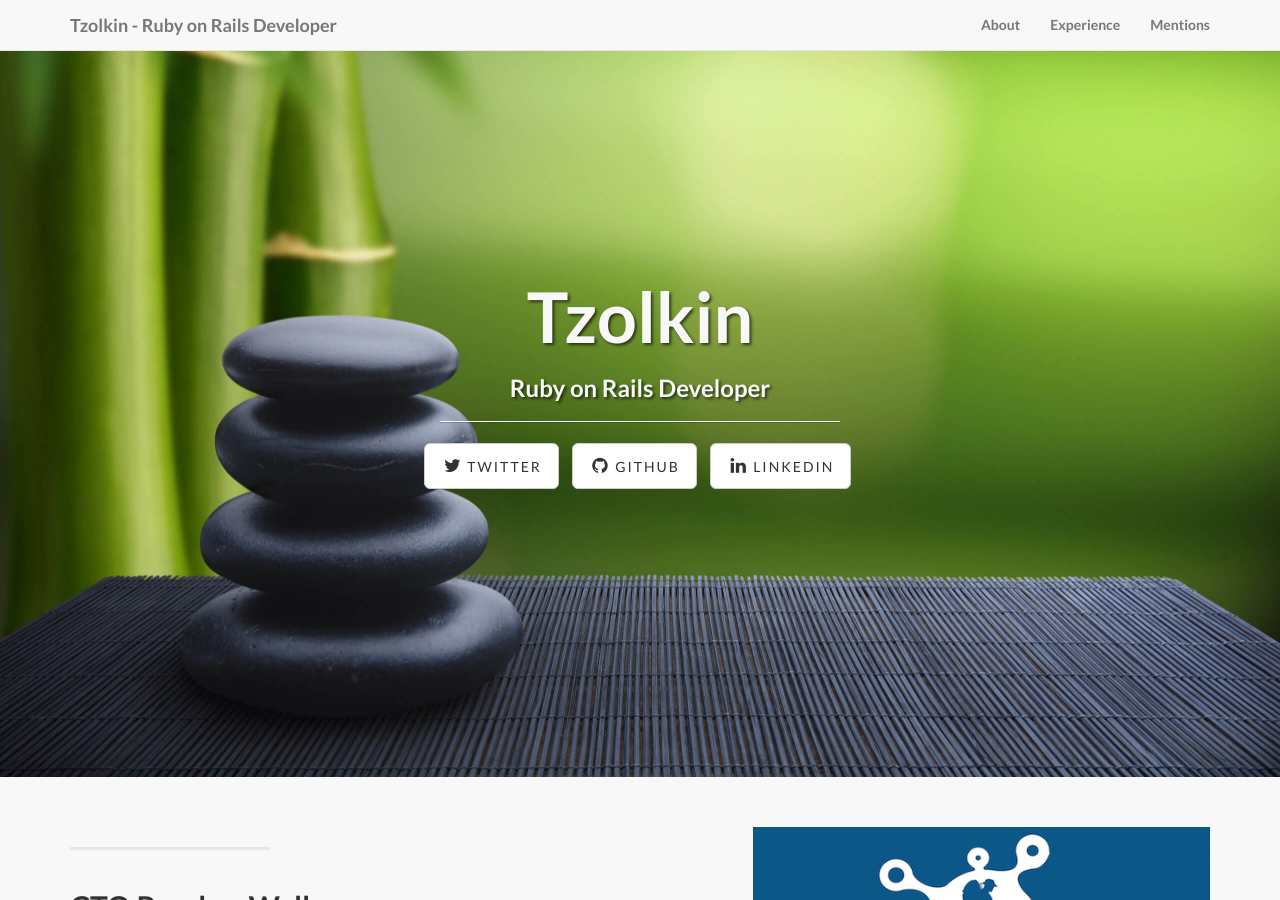
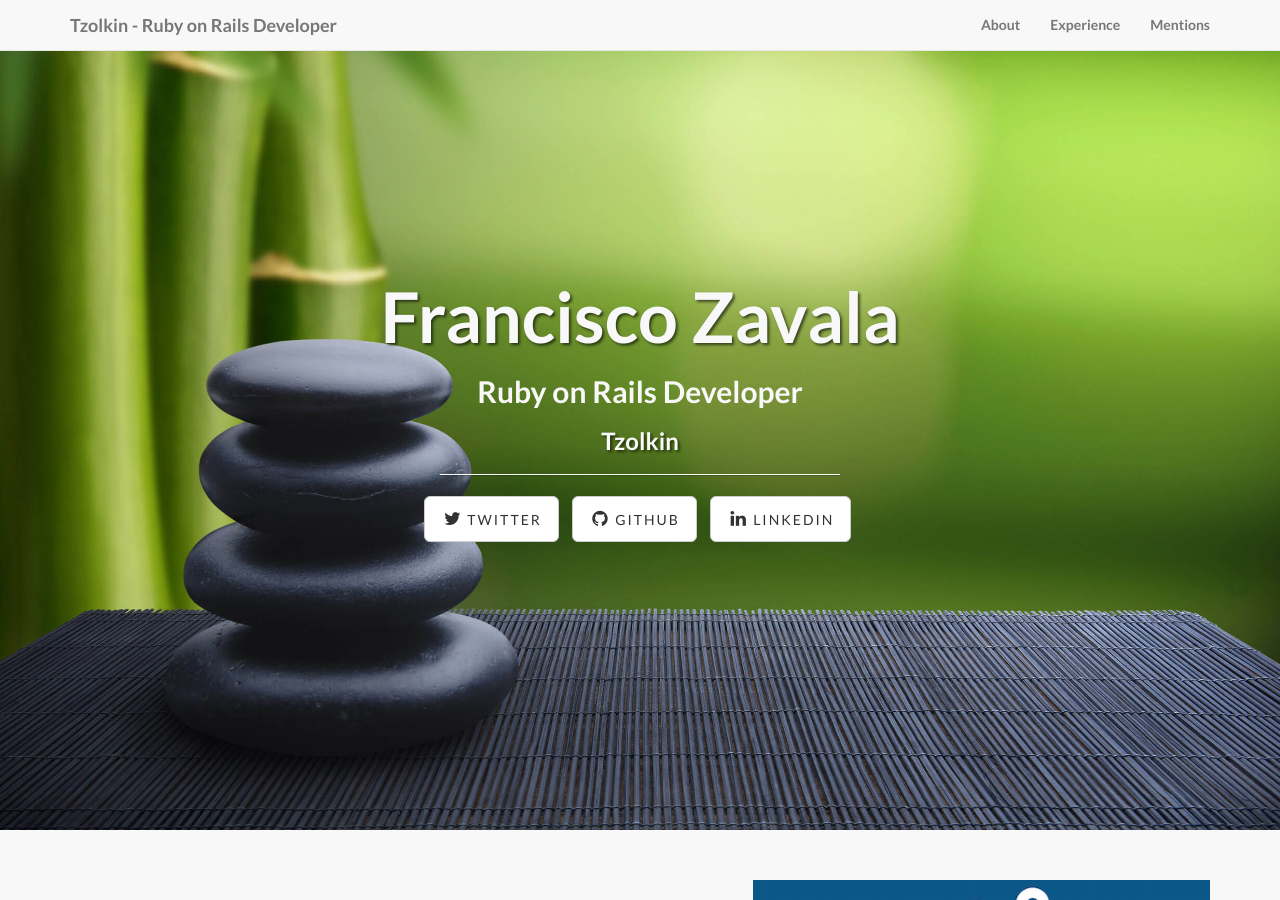
Before and after one commit to Tzolkin/tzolkin.github.io, a Jekyll site: the page built from index.html, in a window 1280 px wide and 900 px high. Built offline with Jekyll 4.4.1, drawn with Linux system fonts in a browser that asks for light colours.

Commit message:
Added name

```diff
--- a/_includes/header.html
+++ b/_includes/header.html
@@ -39,8 +39,9 @@
     <div class="row">
       <div class="col-lg-12">
         <div class="intro-message">
-          <h1>{{ page.title }}</h1>
-          <h3>{{ page.subTitle }}</h3>
+          <h1>Francisco Zavala</h1>
+          <h2>{{ page.subTitle }}</h2>
+          <h3>{{ page.title }}</h3>
           <hr class="intro-divider">
           <ul class="list-inline intro-social-buttons">
             {% for social in site.social %}
```
